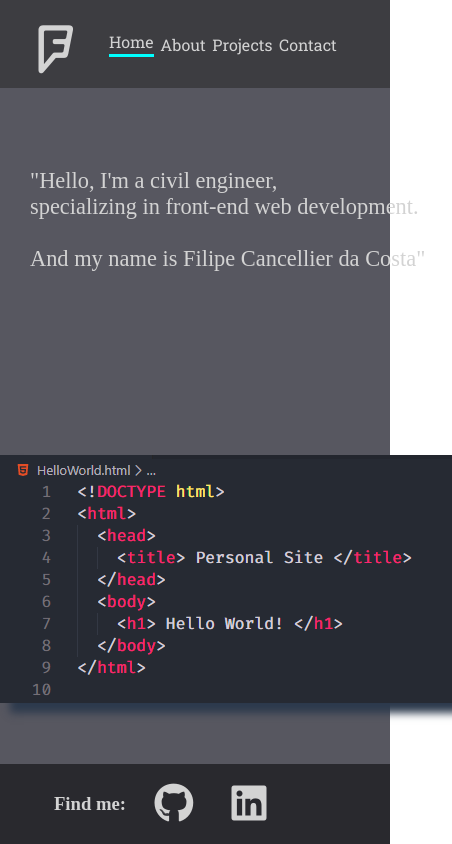
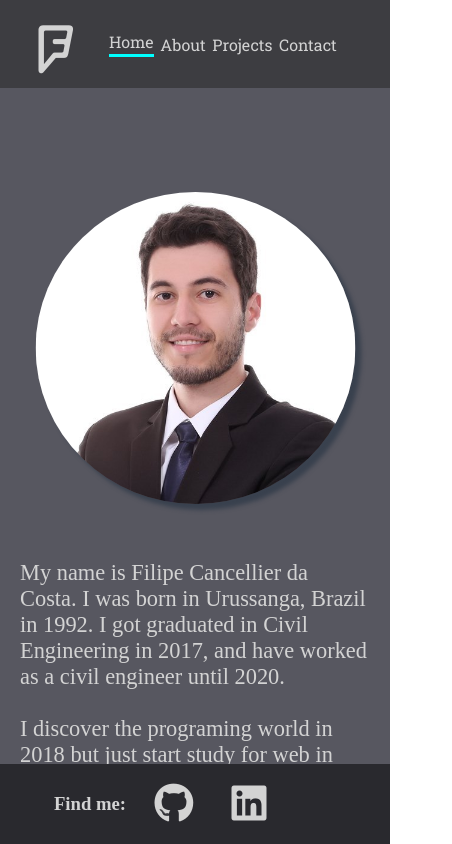
Before and after one commit to Cancellier27/FilipeSite, a React (Create React App) app: page / in a window 390 px wide. Shown: the whole page, 452 px wide, since content can reach past the window. Built offline with nearby package versions, Linux system fonts and the light colour scheme.

Commit message:
creating About page layout

```diff
--- a/src/App.js
+++ b/src/App.js
@@ -4,13 +4,14 @@ import './App.css';
 import Header from './components/header/header'
 import Footer from './components/footer/footer'
 import Main from './components/main/main'
+import About from './components/about/about'
 
 function App() {
   return (
     <div className="App">
       <Header />
 
-      <Main />
+      <About />
 
       <Footer />
     </div>
--- /dev/null
+++ b/src/components/about/about.css
@@ -0,0 +1,52 @@
+.aboutPage {
+  height: 100%;
+
+  display: grid;
+  grid-template-areas: "image text";
+
+  padding: 0;
+  margin: 0;
+
+  overflow: hidden;
+}
+
+.textAbout {
+  margin-top: 150px;
+  margin-right: 80px;
+  grid-area: text;
+  font-size: 1.4em;
+  text-align: left;
+  color: lightgray;
+}
+
+
+.filipeAvatar {
+  grid-area: image;
+  margin: 0;
+  padding: 0;
+
+  border-radius: 50%;
+  transform: scale(0.6);
+  box-shadow: 10px 10px 7px #39414e;
+}
+
+@media (max-width: 800px) {
+  .aboutPage {
+    display: flex;
+    flex-direction: column;
+    align-items: center;
+  }
+
+  .textAbout {
+    margin-top: 0;
+    margin-left: 20px;
+    margin-right: 20px;
+  }
+
+  .divAvatar {
+    margin: 0;
+    padding: 0;
+    height: 450px;
+  }
+
+}
--- /dev/null
+++ b/src/components/about/about.jsx
@@ -0,0 +1,22 @@
+import React from 'react'
+import './about.css'
+
+import Filipe from '../../images/FilipeCancellier.png'
+
+const About = () => (
+  <main className="aboutPage">
+    <div className="divAvatar">
+      <img src={Filipe} alt="Filipe"  className="filipeAvatar"/>
+    </div>
+
+    <div className="textAbout">
+      <p>My name is Filipe Cancellier da Costa.
+         I was born in Urussanga, Brazil in 1992.
+          I got graduated in Civil Engineering in 2017,
+           and have worked as a civil engineer until 2020.<br /> <br />
+           I discover the programing world in 2018 but just start study for web in 2019, and know....... </p>
+    </div>
+  </main>
+)
+
+export default About
--- a/src/components/header/header.css
+++ b/src/components/header/header.css
@@ -12,6 +12,7 @@ header {
   justify-content: space-between;
 
   background-color: #3D3D41;
+
 }
 
 .iconF {
--- a/src/components/main/main.jsx
+++ b/src/components/main/main.jsx
@@ -3,8 +3,7 @@ import './main.css'
 
 import helloWorld from '../../images/helloWorld.png'
 
-const Main = () => {
-  return (
+const Main = () => (
   <main className="HomePage">
     <div className="textMainHome">
       <p>"Hello, I'm a civil engineer,<br />specializing in front-end web development.<br /><br />
@@ -12,10 +11,9 @@ const Main = () => {
     </div>
 
     <div className="helloWorld">
-      <img src={helloWorld} alt="Hello World HTML"/>
+      <img src={helloWorld} alt="Hello World HTML" />
     </div>
   </main>
 )
-}
 
 export default Main
```
Also changed, not shown: src/images/FilipeCancellier.png (added). Lines whose indentation alone changed are shown as unchanged.
